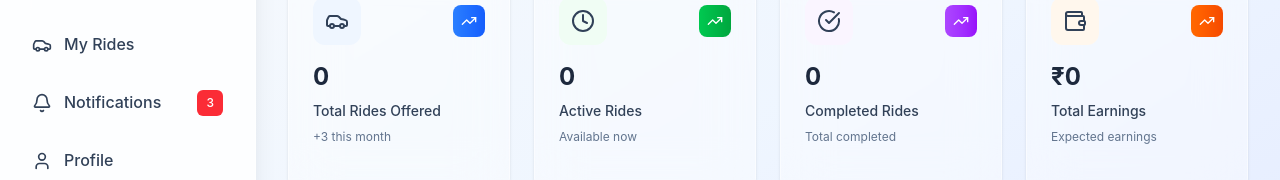
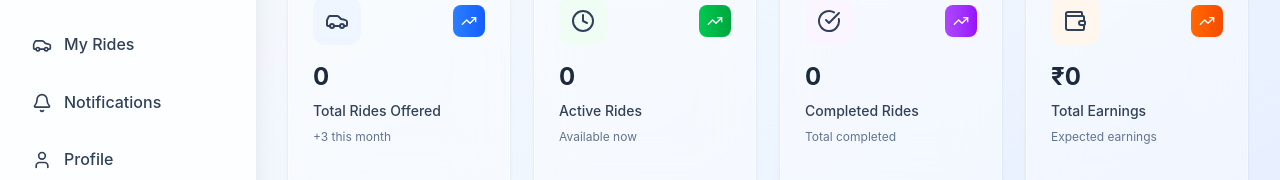
Before and after one commit to Nishant-0203/carpooling, a React (Vite) app in the folder frontend/: page /rider-dashboard in a window 1280 px wide. Shown: the part 208-388 px from the top of the page. Built offline with nearby package versions, Linux system fonts and the light colour scheme.

Commit message:
drievr name and functionality added on rides

```diff
--- a/frontend/src/pages/Login/DriverDashboard.jsx
+++ b/frontend/src/pages/Login/DriverDashboard.jsx
@@ -266,40 +266,7 @@ export default function RiderDashboard() {
 
   const [activeSection, setActiveSection] = useState("dashboard");
   const [sidebarOpen, setSidebarOpen] = useState(false);
-  const [notifications, setNotifications] = useState([
-    {
-      id: 1,
-      title: "Ride #RS1001 confirmed!",
-      message: "Your ride from Koramangala to Electronic City is confirmed for 9:30 AM.",
-      timestamp: "5 minutes ago",
-      type: "success",
-      read: false,
-    },
-    {
-      id: 2,
-      title: "New feature: Ride Credits",
-      message: "Earn credits for every ride you complete. Check your wallet balance!",
-      timestamp: "1 hour ago",
-      type: "info",
-      read: false,
-    },
-    {
-      id: 3,
-      title: "Ride #RS9876 cancelled",
-      message: "Driver cancelled your ride from HSR Layout to Indiranagar.",
-      timestamp: "3 hours ago",
-      type: "alert",
-      read: true,
-    },
-    {
-      id: 4,
-      title: "Profile update reminder",
-      message: "Complete your profile for a better matching experience.",
-      timestamp: "1 day ago",
-      type: "info",
-      read: false,
-    },
-  ]);
+  const [notifications, setNotifications] = useState([]);
 
   const sidebarItems = [
     { id: "dashboard", label: "Dashboard", icon: LayoutDashboard },
@@ -585,6 +552,13 @@ export default function RiderDashboard() {
                                 <Trash2 className="w-4 h-4" />
                               </Button>
                             </div>
+                          </div>
+
+                          {/* Driver Name Badge */}
+                          <div className="mb-2">
+                            <Badge className="bg-blue-100 text-blue-700 border-blue-200 text-xs px-2 py-1">
+                              {driverProfile.name || "Driver"}
+                            </Badge>
                           </div>
 
                           {/* Route Information */}
--- a/frontend/src/pages/Ride.jsx
+++ b/frontend/src/pages/Ride.jsx
@@ -633,7 +633,8 @@ export default function RideSearchPage() {
                               </Avatar>
                               <div>
                                 <div className="flex items-center gap-2">
-                                  <h3 className="font-semibold text-slate-800">{ride.driverName || "Driver"}</h3>
+                                  <h3 className="font-semibold text-slate-800">{ride.driver?.name || "Driver"}</h3>
+
                                   <Badge className="bg-green-100 text-green-700 border-green-200 text-xs px-2 py-0">
                                     Verified
                                   </Badge>
```
Also changed, not shown: 2 other files (tests, documents, lock files or other folders).
